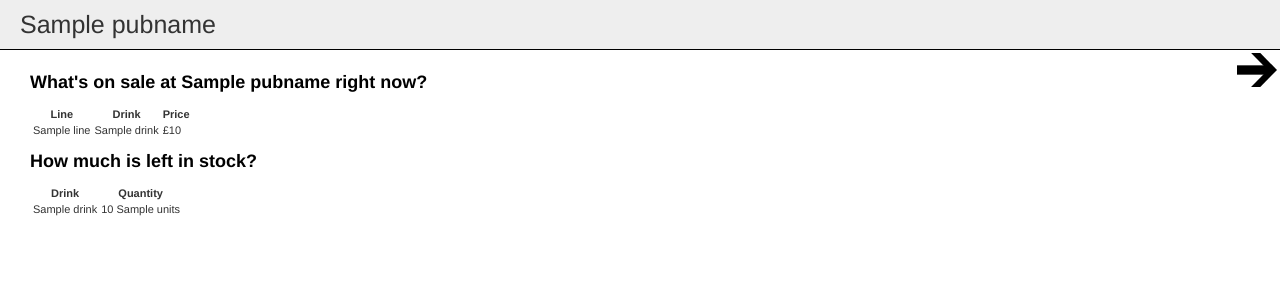
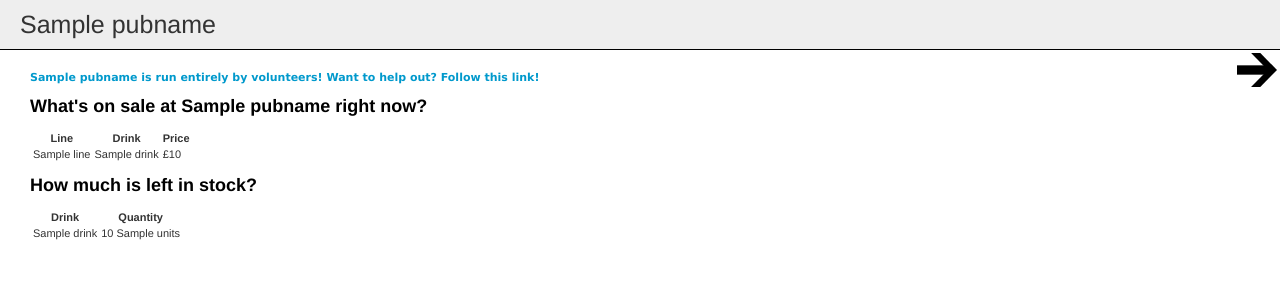
Before and after one commit to sde1000/emfcamp-tillweb, a Django app: template emftill/templates/whatson.html in a window 1280 px wide. Shown: the top 300 px of the page. Run offline with Django 3.2, Linux system fonts and the light colour scheme; the template is opened without the code that fills it: most values are stand-ins (such as "Sample title", 1, 10 or a date in 2020).

Commit message:
Add message about volunteering

```diff
--- a/emftill/templates/whatson.html
+++ b/emftill/templates/whatson.html
@@ -3,6 +3,9 @@
 {% block title %}{{ pubname }}{% endblock %}
 {% block heading %}{{ pubname }}{% endblock %}
 {% block content %}
+<p><a href="https://volunteer.emfcamp.org/">{{pubname}} is run
+entirely by volunteers!  Want to help out?  Follow this link!</a></p>
+
 <h1>What's on sale at {{pubname}} right now?</h1>
 
 {% if lines %}
```
